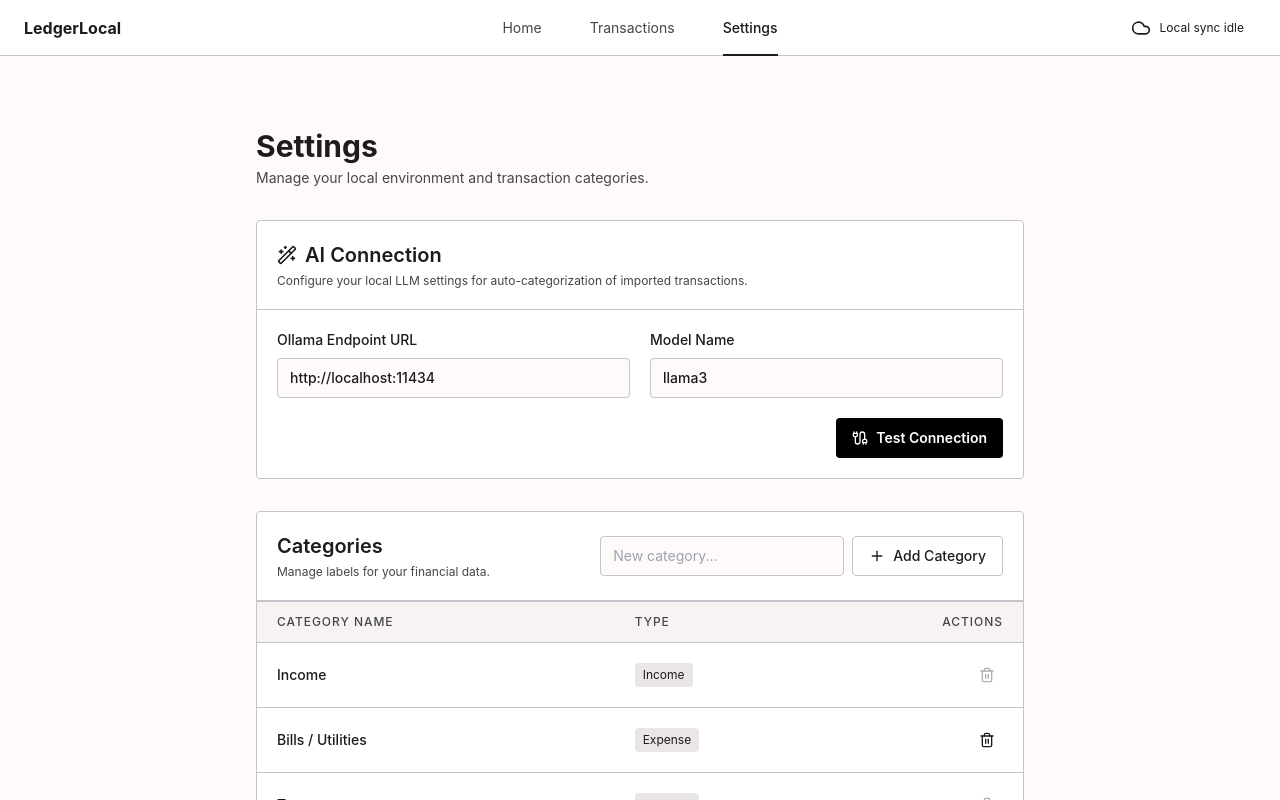
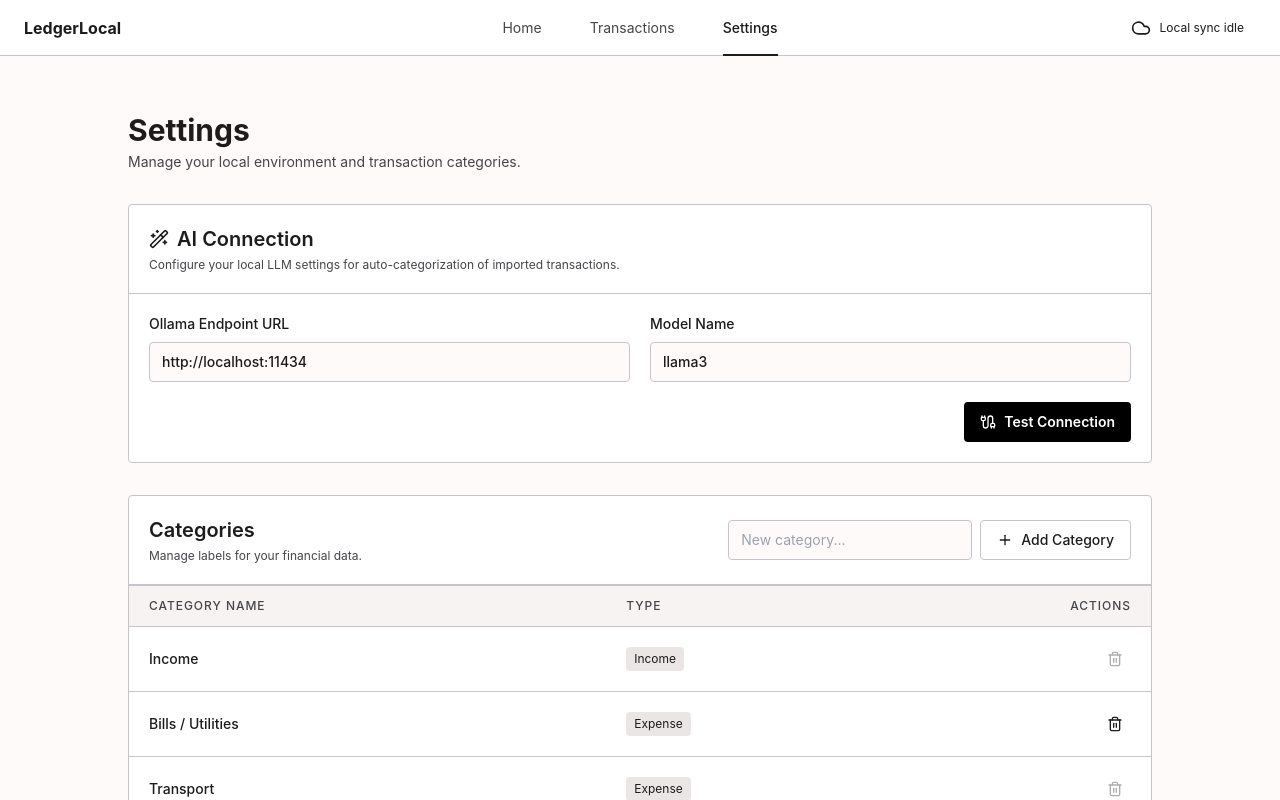
Before and after one commit to willsusanto/spend-lens, a Next.js app: page /settings in a window 1280 px wide. Built offline with nearby package versions, Linux system fonts and the light colour scheme.

Commit message:
style(finance): widen page container layout in settings

```diff
--- a/src/app/settings/page.tsx
+++ b/src/app/settings/page.tsx
@@ -43,7 +43,7 @@ const SettingsPage = () => {
 
   return (
     <FinanceAppShell>
-      <PageContainer size="narrow" flow="space" className="pt-6 sm:pt-10">
+      <PageContainer flow="space" className="max-w-5xl pt-3 sm:pt-6">
         <PageHeader
           title="Settings"
           description="Manage your local environment and transaction categories."
```
